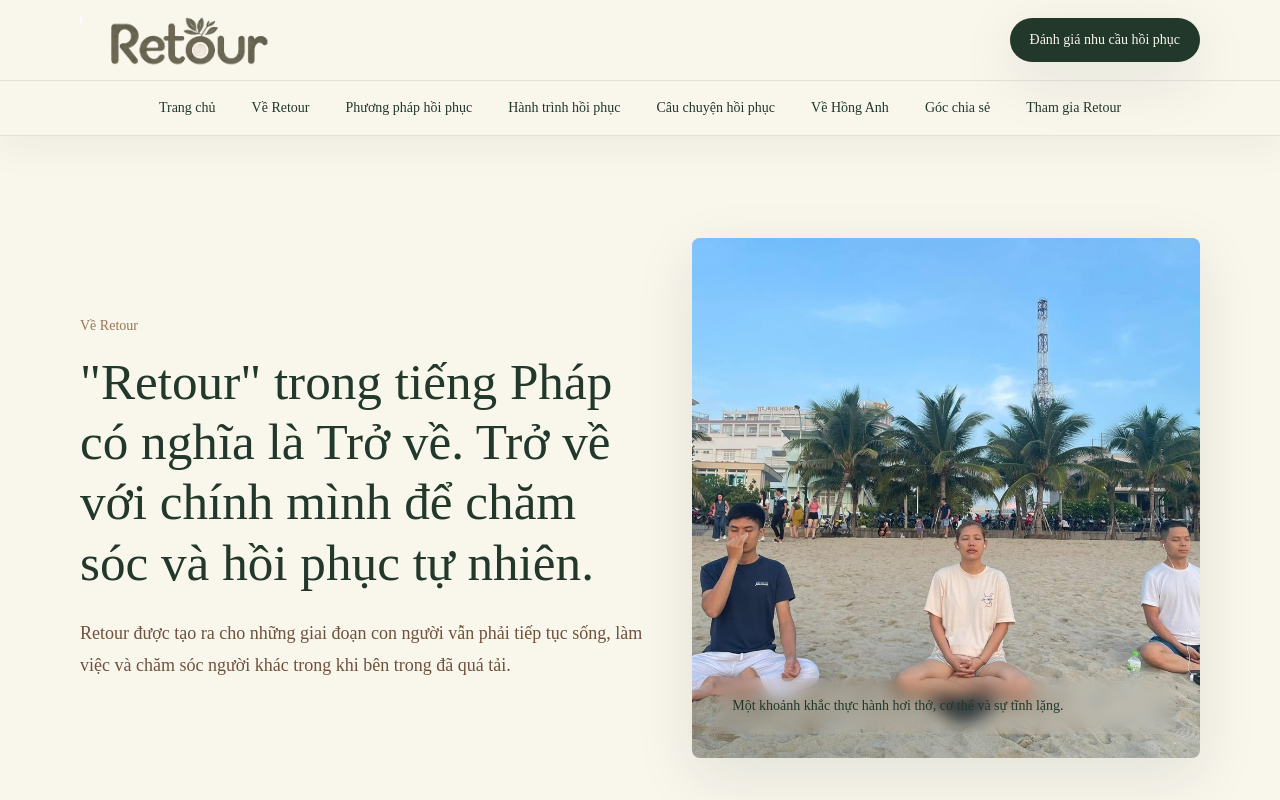
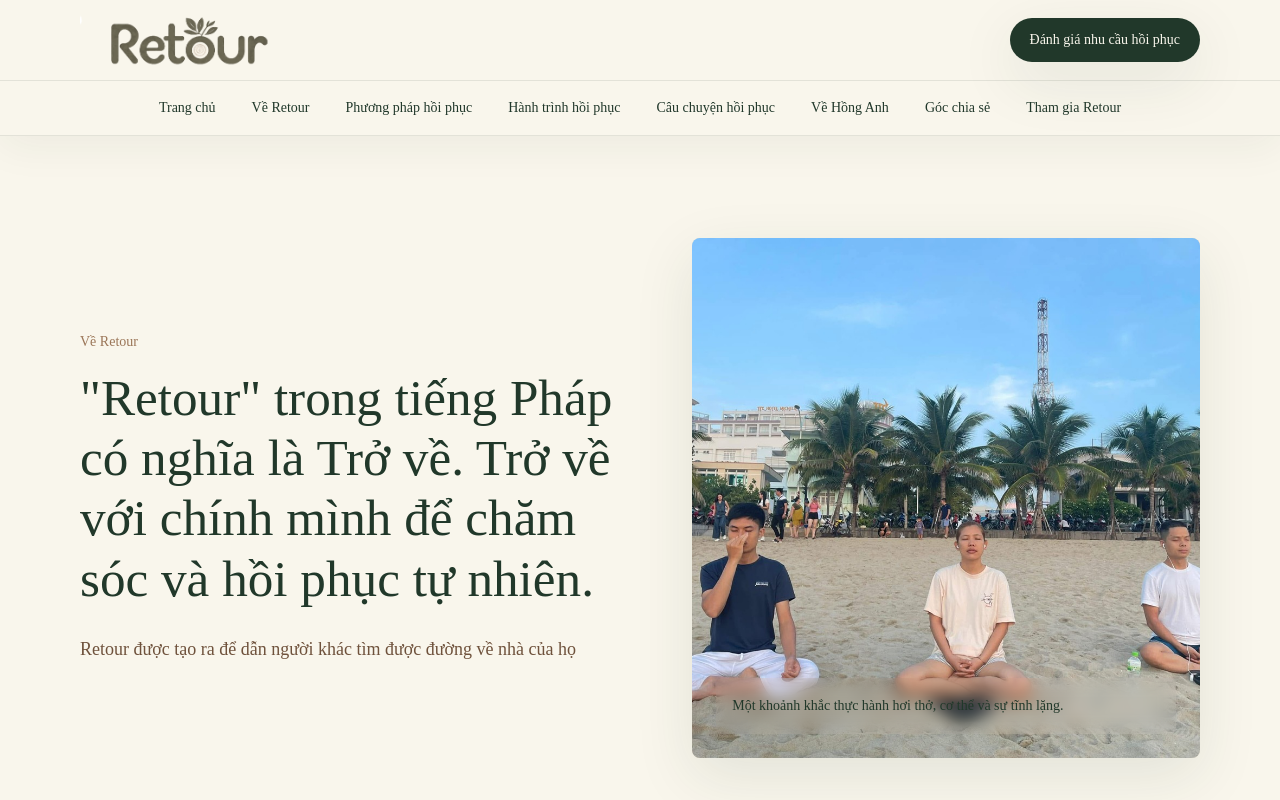
Before and after one commit to healthcoachhonganh/retourss-website, a Next.js app: page /ve-retour in a window 1280 px wide. Shown: the top 800 px of the page. Built offline with nearby package versions, Linux system fonts and the light colour scheme.

Commit message:
Update Retour intro copy

```diff
--- a/app/ve-retour/page.tsx
+++ b/app/ve-retour/page.tsx
@@ -14,7 +14,7 @@ export default function AboutRetourPage() {
           <SectionHeading
             eyebrow="Về Retour"
             title='"Retour" trong tiếng Pháp có nghĩa là Trở về. Trở về với chính mình để chăm sóc và hồi phục tự nhiên.'
-            body="Retour được tạo ra cho những giai đoạn con người vẫn phải tiếp tục sống, làm việc và chăm sóc người khác trong khi bên trong đã quá tải."
+            body="Retour được tạo ra để dẫn người khác tìm được đường về nhà của họ"
           />
           <FeatureImage
             src="/about-retour-practice.jpg"
```
